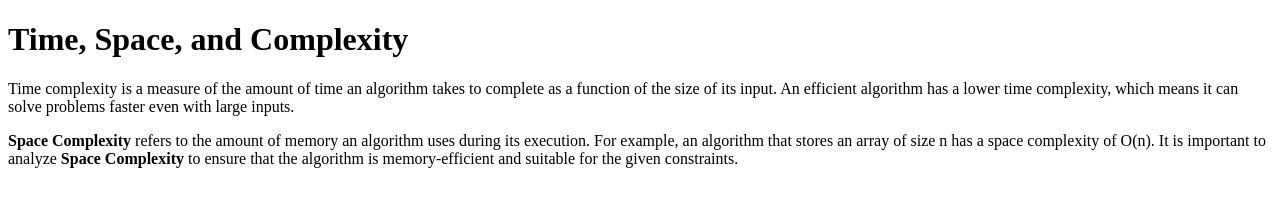
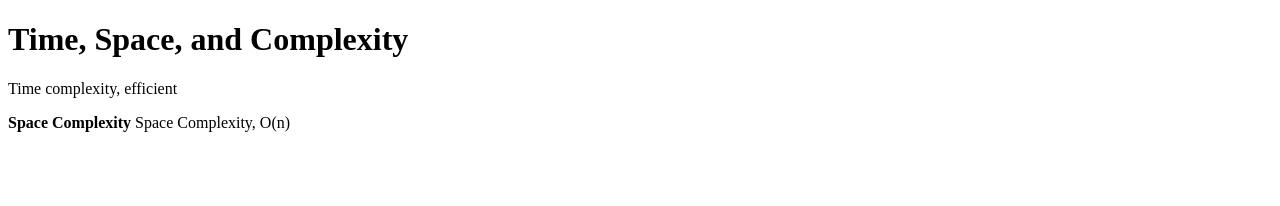
Before and after one commit to acciojob/time-and-space-complexity-VaishDataGeek, a website: page main.html in a window 1280 px wide. Drawn offline with Linux system fonts and the light colour scheme.

Commit message:
created a submission

```diff
--- a/main.html
+++ b/main.html
@@ -13,11 +13,11 @@
 
 
   <p>
-    Time complexity is a measure of the amount of time an algorithm takes to complete as a function of the size of its input. An efficient algorithm has a lower time complexity, which means it can solve problems faster even with large inputs.
+    Time complexity, efficient
   </p>
 
   <p>
-    <b>Space Complexity</b> refers to the amount of memory an algorithm uses during its execution. For example, an algorithm that stores an array of size n has a space complexity of O(n). It is important to analyze <b>Space Complexity</b> to ensure that the algorithm is memory-efficient and suitable for the given constraints.
+    <b>Space Complexity</b> Space Complexity, O(n)
   </p>
 
     <script type="text/javascript" src="./script.js">
```
